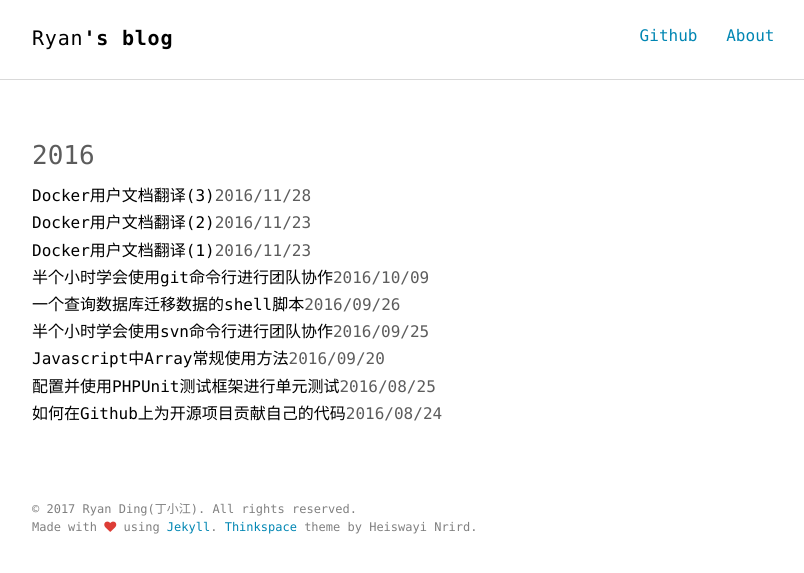
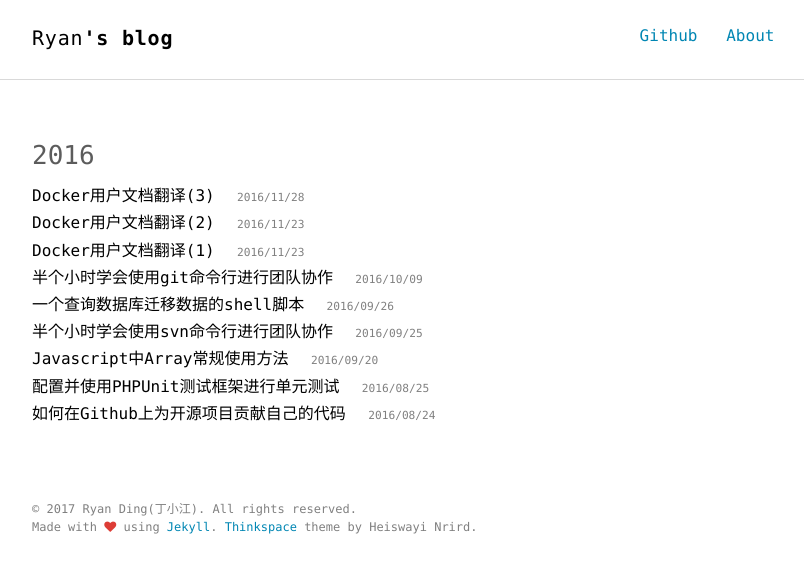
Before and after one commit to engineer-dahe/dahe.github.io, a Jekyll site: the page built from index.html, in a window 1280 px wide. Shown: the top 573 px of the page, without its empty margins (232-1036 px from the left). Built offline with Jekyll 4.4.1, drawn with Linux system fonts in a browser that asks for light colours.

Commit message:
博客样式修改

```diff
--- a/assets/scss/_layout.scss
+++ b/assets/scss/_layout.scss
@@ -153,6 +153,12 @@ hr {
     /**border-bottom: 1px dashed lighten($light-gray-color, 10%);*/
   }
 
+  .article-date {
+    font-size: 0.7em;
+    color: gray;
+    margin-left: 2em;
+  }
+
   .date-label {
     border: 1px solid lighten($light-gray-color, 10%);
     padding: 0 0.2em;
--- a/index.html
+++ b/index.html
@@ -18,7 +18,7 @@ title: Home
         {% endif %}
       {% endunless %}
       <article class="post-item">
-        <div class="article-title"><a class="post-link" href="{{ post.url | prepend: site.baseurl }}">{{ post.title }}</a><i>{{ post.date | date: "%Y/%m/%d" }}</i></div>
+        <div class="article-title"><a class="post-link" href="{{ post.url | prepend: site.baseurl }}">{{ post.title }}</a><i class="article-date">{{ post.date | date: "%Y/%m/%d" }}</i></div>
       </article>
     {% endfor %}
   </div>
```
